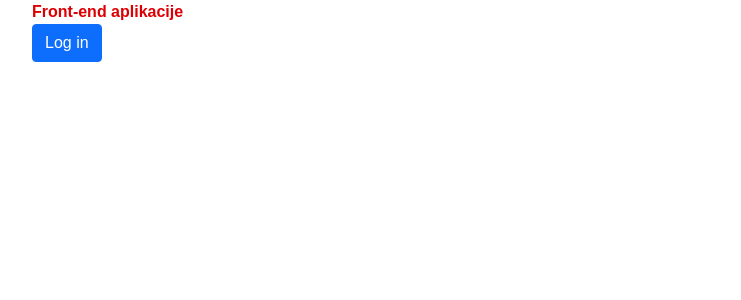
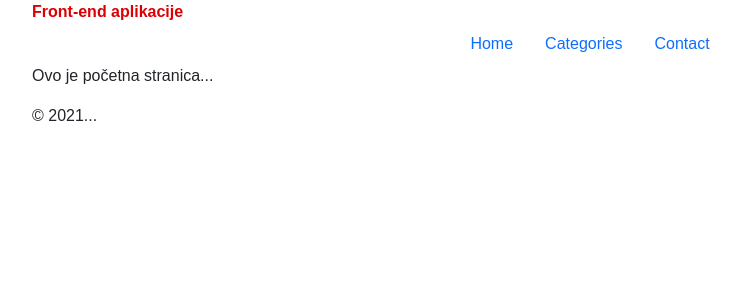
Before and after one commit to petar97/PIiVT-2021, a React (Create React App) app in the folder 04-frontend/: page / in a window 1280 px wide. Shown: the top 300 px of the page, without its empty margins (50-791 px from the left). Built offline with nearby package versions, Linux system fonts and the light colour scheme.

Commit message:
Create a few components and route them in the application's page body

```diff
--- a/04-frontend/package.json
+++ b/04-frontend/package.json
@@ -15,6 +15,7 @@
     "react": "^17.0.2",
     "react-bootstrap": "^1.6.1",
     "react-dom": "^17.0.2",
+    "react-router-dom": "^5.2.0",
     "react-scripts": "4.0.3",
     "typescript": "^4.3.2",
     "web-vitals": "^1.1.2"
@@ -42,5 +43,8 @@
       "last 1 firefox version",
       "last 1 safari version"
     ]
+  },
+  "devDependencies": {
+    "@types/react-router-dom": "^5.1.7"
   }
 }
--- a/04-frontend/src/components/Application/Application.tsx
+++ b/04-frontend/src/components/Application/Application.tsx
@@ -1,17 +1,37 @@
 import React from 'react';
 import './Application.sass';
+import { Container } from 'react-bootstrap';
+import TopMenu from '../TopMenu/TopMenu';
+import { BrowserRouter, Switch, Route } from 'react-router-dom';
+import HomePage from '../HomePage/HomePage';
+import CategoryPage from '../CategoryPage/CategoryPage';
 
 export default function Application() {
   return (
-    <div className="Application container">
-      <div className="Application-header">
-        Front-end aplikacije
-      </div>
-      <p>
-        <button className="btn btn-primary">
-          Log in
-        </button>
-      </p>
-    </div>
+    <BrowserRouter>
+      <Container className="Application">
+        <div className="Application-header">
+          Front-end aplikacije
+        </div>
+
+        <TopMenu />
+
+        <div className="Application-body">
+          <Switch>
+            <Route exact path="/" component={ HomePage } />
+
+            <Route path="/category" component={ CategoryPage } />
+
+            <Route path="/contact">
+              Contact information
+            </Route>
+          </Switch>
+        </div>
+
+        <div>
+            &copy; 2021...
+        </div>
+      </Container>
+    </BrowserRouter>
   );
 }
--- /dev/null
+++ b/04-frontend/src/components/CategoryPage/CategoryPage.tsx
@@ -0,0 +1,9 @@
+import React from 'react';
+
+export default class CategoryPage extends React.Component {
+    render(): JSX.Element {
+        return (
+            <p>Ovo su dostupne kategorije...</p>
+        );
+    }
+}
--- /dev/null
+++ b/04-frontend/src/components/HomePage/HomePage.tsx
@@ -0,0 +1,9 @@
+import React from 'react';
+
+export default class HomePage extends React.Component {
+    render(): JSX.Element {
+        return (
+            <p>Ovo je početna stranica...</p>
+        );
+    }
+}
--- /dev/null
+++ b/04-frontend/src/components/TopMenu/TopMenu.tsx
@@ -0,0 +1,21 @@
+import React from 'react';
+import { Nav } from 'react-bootstrap';
+import { Link } from 'react-router-dom';
+
+export default function TopMenu() {
+    return (
+        <Nav className="justify-content-center">
+            <Nav.Item>
+                <Link className="nav-link" to="/">Home</Link>
+            </Nav.Item>
+
+            <Nav.Item>
+                <Link className="nav-link" to="/category">Categories</Link>
+            </Nav.Item>
+
+            <Nav.Item>
+                <Link className="nav-link" to="/contact">Contact</Link>
+            </Nav.Item>
+        </Nav>
+    );
+}
```
Also changed, not shown: 1 other file (tests, documents, lock files or other folders).
